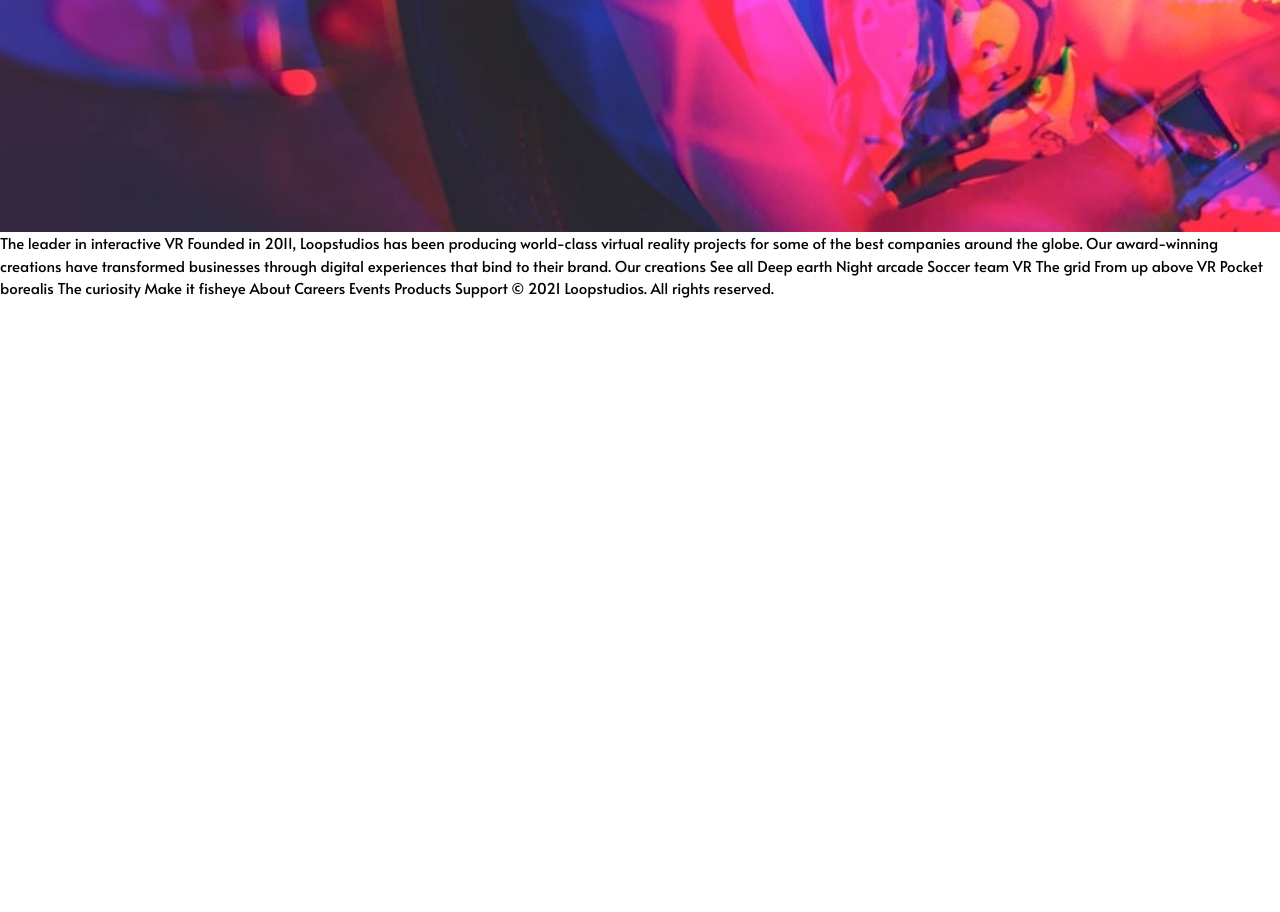
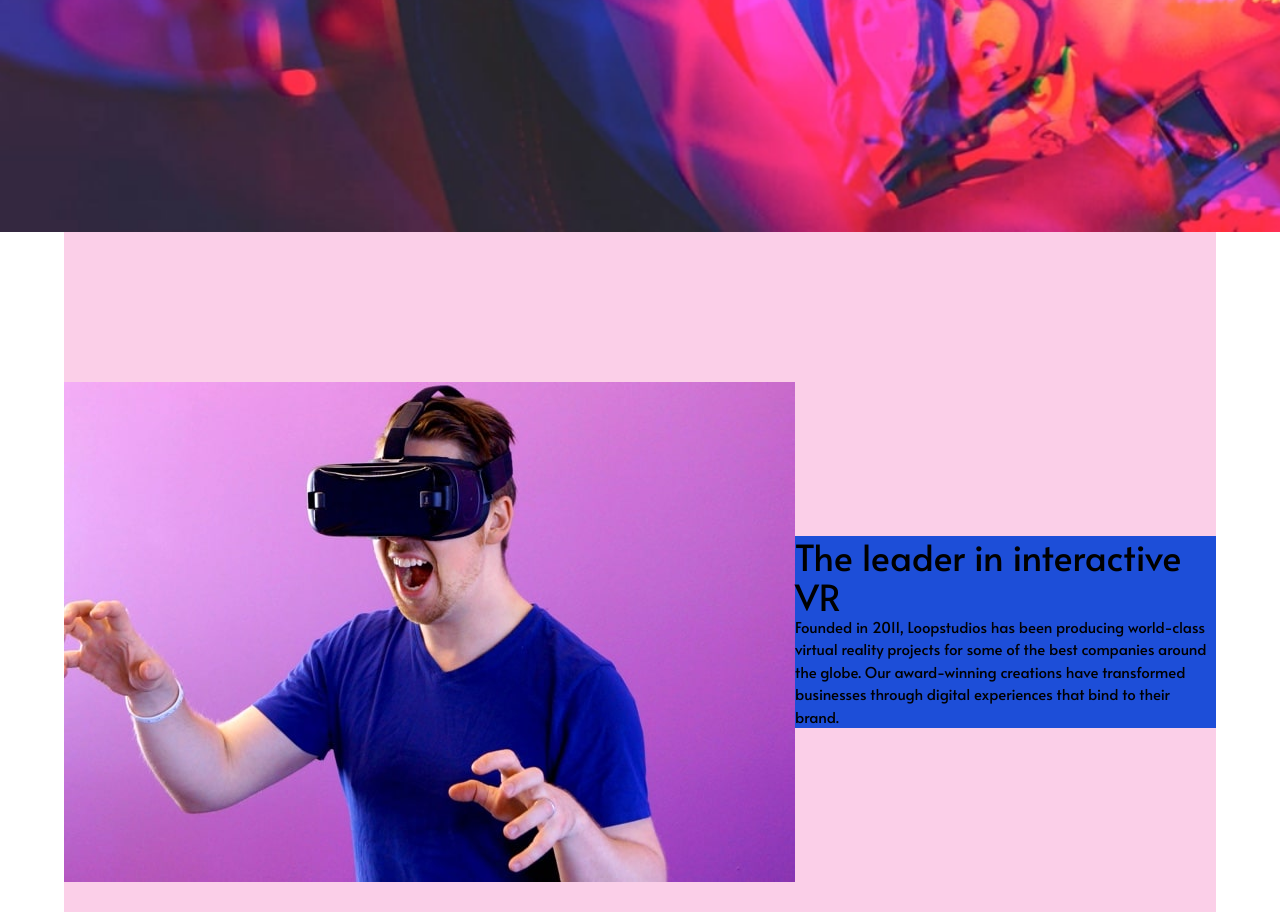
Before and after one commit to lilKriT/loopstudios-landing-page, a website: page index.html in a window 1280 px wide. Shown: the part 568-1480 px from the top of the page. Before the commit the page ends 868 px from the top, so only its background shows below. Drawn offline with Linux system fonts and the light colour scheme.

Commit message:
Structuring and styling leader section.

```diff
--- a/index.html
+++ b/index.html
@@ -1,5 +1,5 @@
 <!DOCTYPE html>
-<html lang="en">
+<html lang="en" class="scroll-smooth">
   <head>
     <meta charset="UTF-8" />
     <meta http-equiv="X-UA-Compatible" content="IE=edge" />
@@ -26,7 +26,8 @@
     <title>Loopstudios Landing Page - created by lilKriT</title>
   </head>
   <body>
-    <header class="flex justify-center w-full fixed">
+    <!-- Header -->
+    <header class="flex justify-center w-full fixed" id="section-hero">
       <nav class="flex justify-between items-center pt-6 w-full max-w-6xl mx-4">
         <a href="#"
           ><img
@@ -46,8 +47,10 @@
         </menu>
       </nav>
     </header>
+    <!-- Hero Section -->
     <section
       class="bg-girlDriving bg-cover min-h-screen flex justify-center items-center"
+      id="section-hero"
     >
       <div class="w-full max-w-6xl mx-4">
         <h1
@@ -57,12 +60,28 @@
         </h1>
       </div>
     </section>
-    The leader in interactive VR Founded in 2011, Loopstudios has been producing
-    world-class virtual reality projects for some of the best companies around
-    the globe. Our award-winning creations have transformed businesses through
-    digital experiences that bind to their brand. Our creations See all Deep
-    earth Night arcade Soccer team VR The grid From up above VR Pocket borealis
-    The curiosity Make it fisheye About Careers Events Products Support © 2021
-    Loopstudios. All rights reserved.
+    <!-- Leader Section -->
+    <section
+      class="bg-pink-200 min-h-screen w-full max-w-6xl mx-auto flex justify-center items-center"
+      id="leader-section"
+    >
+      <img
+        src="./images/desktop/image-interactive.jpg"
+        alt="Gamer with VR goggles"
+        class="w-4/5"
+      />
+      <div class="bg-blue-700 w-3/5">
+        <h2 class="text-4xl">The leader in interactive VR</h2>
+        <p>
+          Founded in 2011, Loopstudios has been producing world-class virtual
+          reality projects for some of the best companies around the globe. Our
+          award-winning creations have transformed businesses through digital
+          experiences that bind to their brand.
+        </p>
+      </div>
+    </section>
+    Our creations See all Deep earth Night arcade Soccer team VR The grid From
+    up above VR Pocket borealis The curiosity Make it fisheye About Careers
+    Events Products Support © 2021 Loopstudios. All rights reserved.
   </body>
 </html>
```
Also changed, not shown: dist/output.css.
